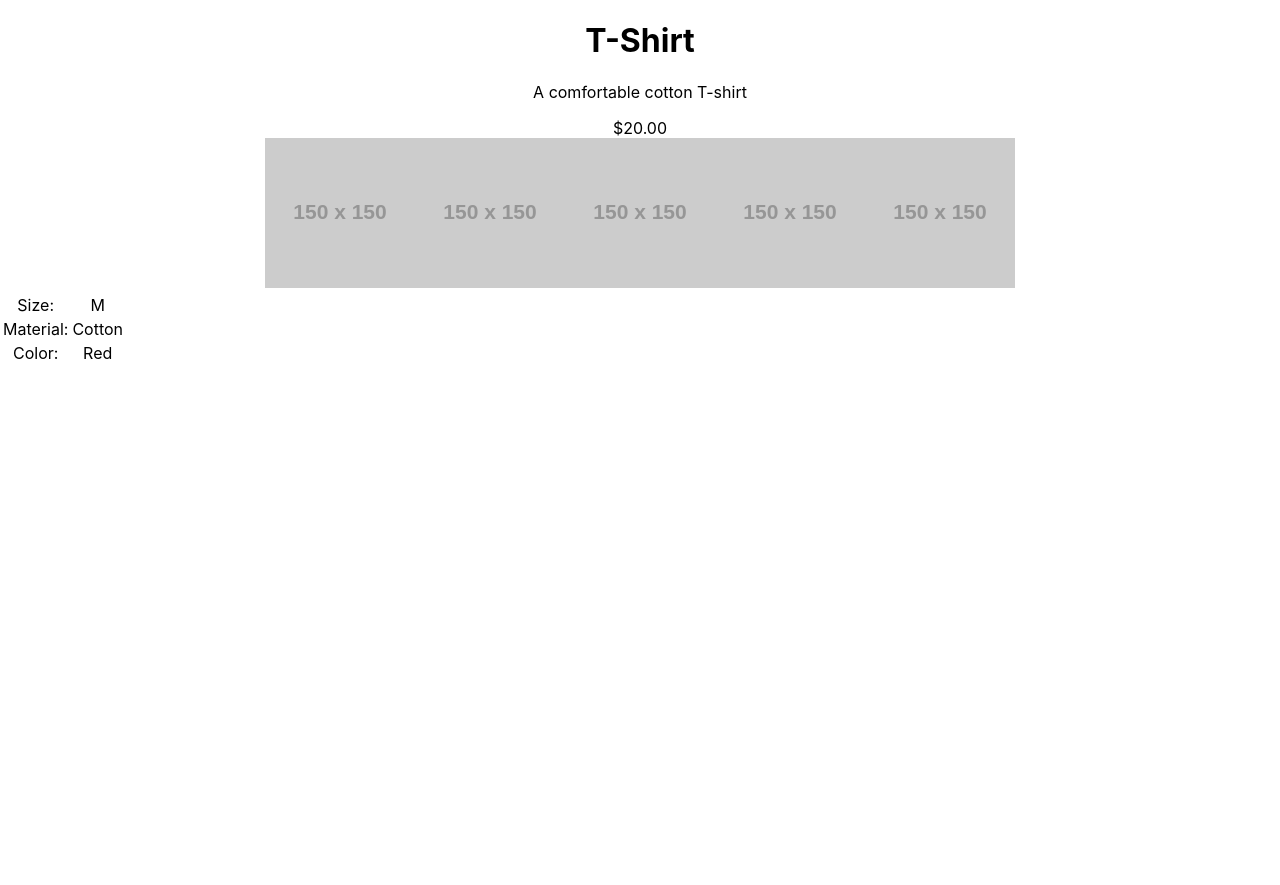
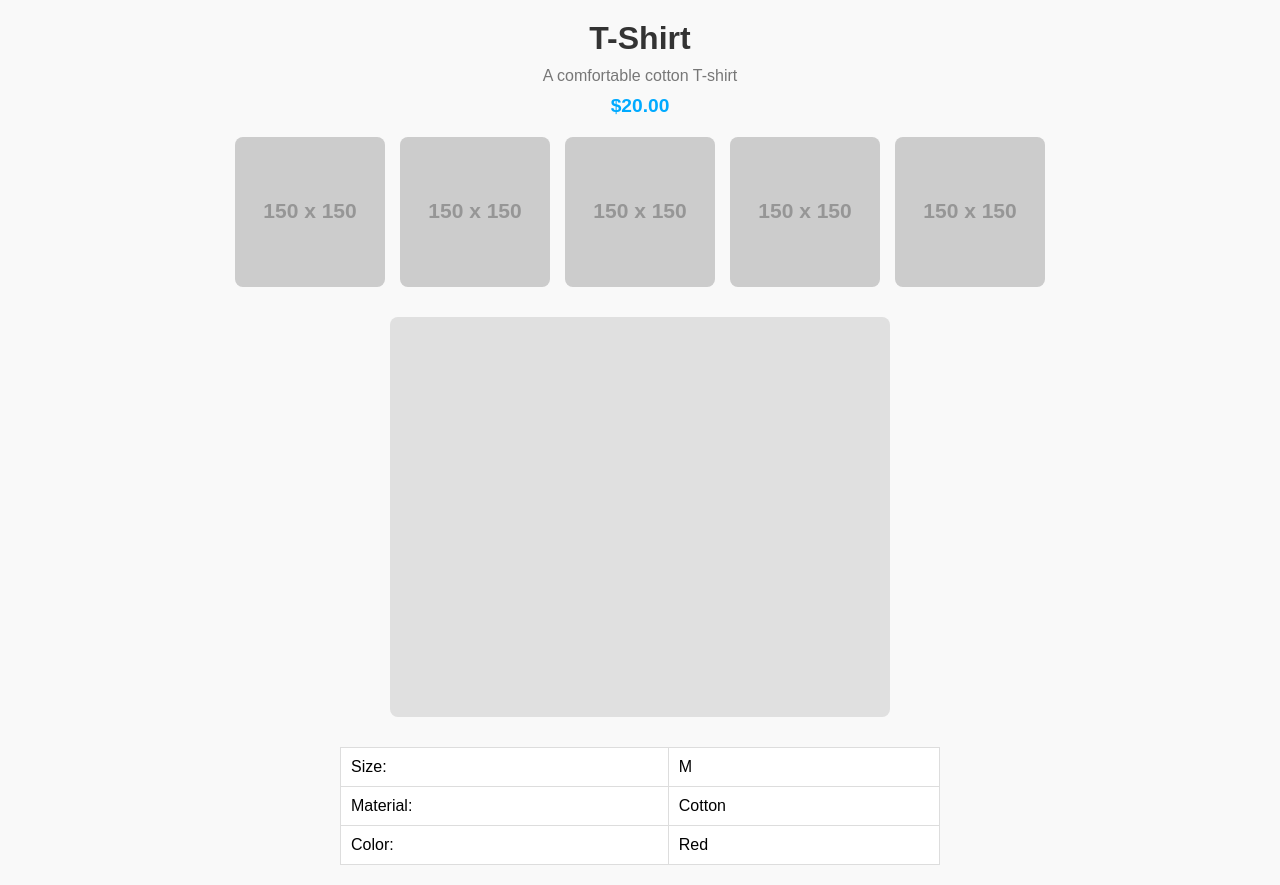
Before and after one commit to obkin/react-product-card, a React (Create React App) app: page / in a window 1280 px wide. Before the commit the page ends 800 px from the top, so only its background shows below. Built offline with nearby package versions, Linux system fonts and the light colour scheme; the HTML template or start-up script is replaced by a standard one.

Commit message:
added: basic styles & added better structure for the components

```diff
--- a/src/App.css
+++ b/src/App.css
@@ -1,38 +1,99 @@
 .App {
+  display: flex;
+  flex-direction: column;
+  align-items: center;
+  margin: 0;
+  padding: 20px;
+  font-family: 'Arial', sans-serif;
+  background-color: #f9f9f9;
+}
+
+/* Стиль для Header */
+.product-header {
+  text-align: center;
+  margin-bottom: 20px;
+}
+
+.product-header h1 {
+  font-size: 2rem;
+  color: #333;
+  margin: 0;
+}
+
+.product-header p {
+  font-size: 1rem;
+  color: #777;
+  margin: 10px 0;
+}
+
+.product-price {
+  font-size: 1.2rem;
+  color: #00aaff;
+  font-weight: bold;
+}
+
+/* Стиль для Gallery */
+#gallery {
+  display: flex;
+  gap: 15px;
+  overflow-x: auto;
+  margin-bottom: 30px;
+}
+
+#gallery img {
+  height: 150px;
+  width: 150px;
+  object-fit: cover;
+  border-radius: 8px;
+  transition: transform 0.3s ease;
+}
+
+#gallery img:hover {
+  transform: scale(1.1);
+}
+
+/* Стиль для ModelViewer */
+#model-viewer {
+  width: 100%;
+  max-width: 500px;
+  height: 400px;
+  background-color: #e0e0e0;
+  margin-bottom: 30px;
+  display: flex;
+  justify-content: center;
+  align-items: center;
+  border-radius: 8px;
+}
+
+#model-viewer p {
+  font-size: 1.2rem;
+  color: #333;
   text-align: center;
 }
 
-.App-logo {
-  height: 40vmin;
-  pointer-events: none;
+/* Стиль для SpecificationTable */
+table {
+  width: 100%;
+  max-width: 600px;
+  border-collapse: collapse;
+  margin: 0 auto;
 }
 
-@media (prefers-reduced-motion: no-preference) {
-  .App-logo {
-    animation: App-logo-spin infinite 20s linear;
-  }
+table, th, td {
+  border: 1px solid #ddd;
+  text-align: left;
+  padding: 10px;
 }
 
-.App-header {
-  background-color: #282c34;
-  min-height: 100vh;
-  display: flex;
-  flex-direction: column;
-  align-items: center;
-  justify-content: center;
-  font-size: calc(10px + 2vmin);
-  color: white;
+th {
+  background-color: #f4f4f4;
+  font-weight: bold;
 }
 
-.App-link {
-  color: #61dafb;
+td {
+  background-color: #fff;
 }
 
-@keyframes App-logo-spin {
-  from {
-    transform: rotate(0deg);
-  }
-  to {
-    transform: rotate(360deg);
-  }
+table tr:hover {
+  background-color: #f1f1f1;
 }
```
Also changed, not shown: src/App.js (+4 -4 lines), src/components/Gallery/Gallery.css (added), src/components/Gallery/Gallery.jsx (renamed from src/components/Gallery.jsx), src/components/Header/Header.css (added), src/components/Header/Header.jsx (renamed from src/components/Header.jsx), src/components/ModelViewer/ModelViewer.css (added), src/components/ModelViewer/ModelViewer.jsx (renamed from src/components/ModelViewer.jsx), src/components/SpecificationTable/SpecificationTable.css (added), src/components/SpecificationTable/SpecificationTable.jsx (renamed from src/components/SpecificationTable.jsx).
